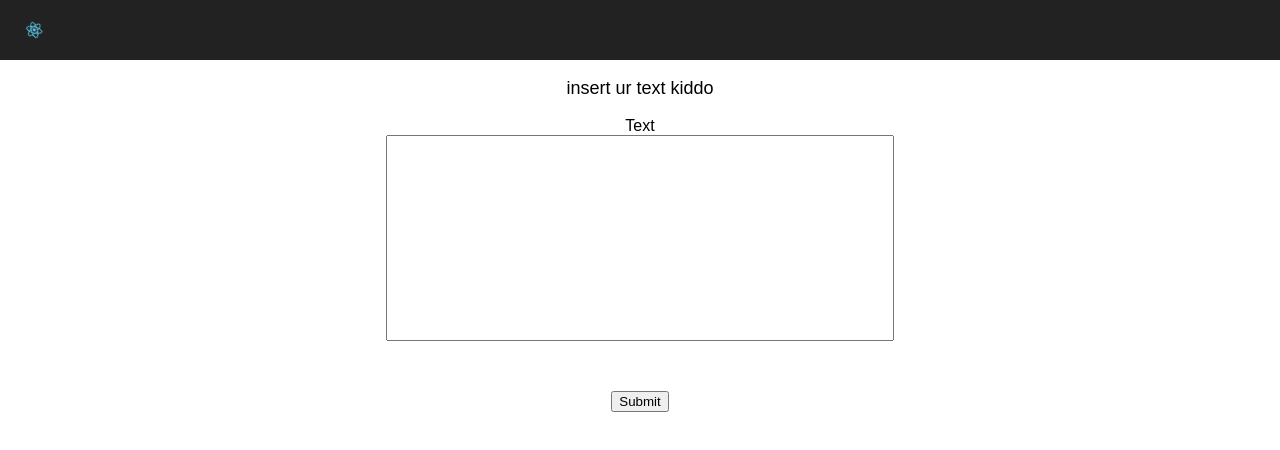
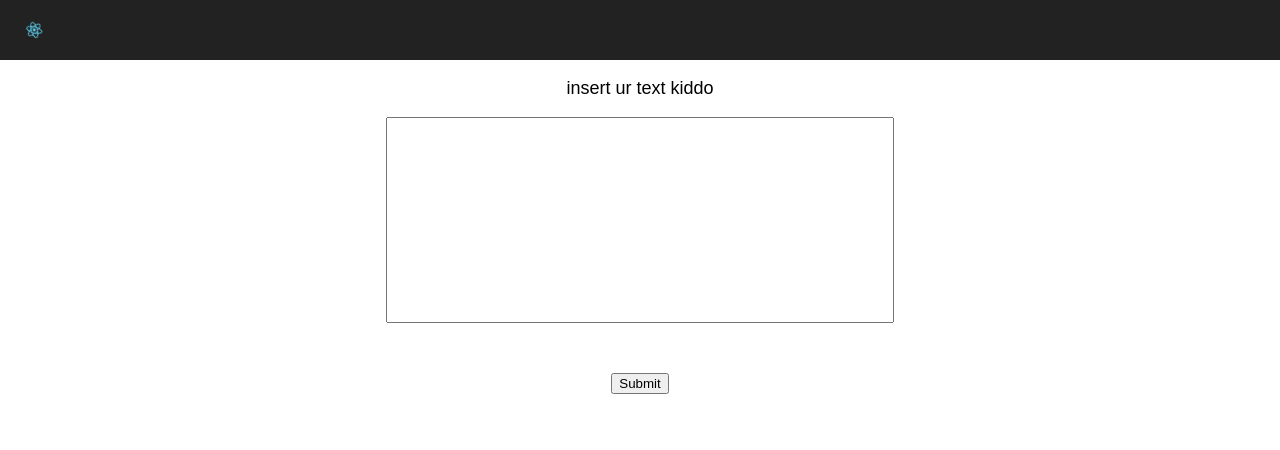
Before and after one commit to KFBI1706/TxtDump, a React (Create React App) app in the folder frontend/: page / in a window 1280 px wide. Shown: the top 450 px of the page. Built offline with nearby package versions, Linux system fonts and the light colour scheme.

Commit message:
small changes

```diff
--- a/frontend/src/App.js
+++ b/frontend/src/App.js
@@ -16,7 +16,7 @@ class App extends Component {
   }
 
   handleSubmit(event) {
-    alert('A name was submitted: ' + this.state.value);
+    console.log("Text submitted:", this.state.value)
     event.preventDefault();
   }
   render() {
@@ -29,11 +29,8 @@ class App extends Component {
         <p className="App-intro">
           insert ur text kiddo
         </p>
-        <form onSubmit={this.handleSubmit}>
-        <label>
-          Text<br />
-          <input type="text" className="textField" value={this.state.value} onChange={this.handleChange} /> <br />
-        </label>
+      <form onSubmit={this.handleSubmit}>
+        <input type="text" className="textField" value={this.state.value} onChange={this.handleChange} /> <br />
         <input type="submit" value="Submit" />
       </form>
       </div>
```
